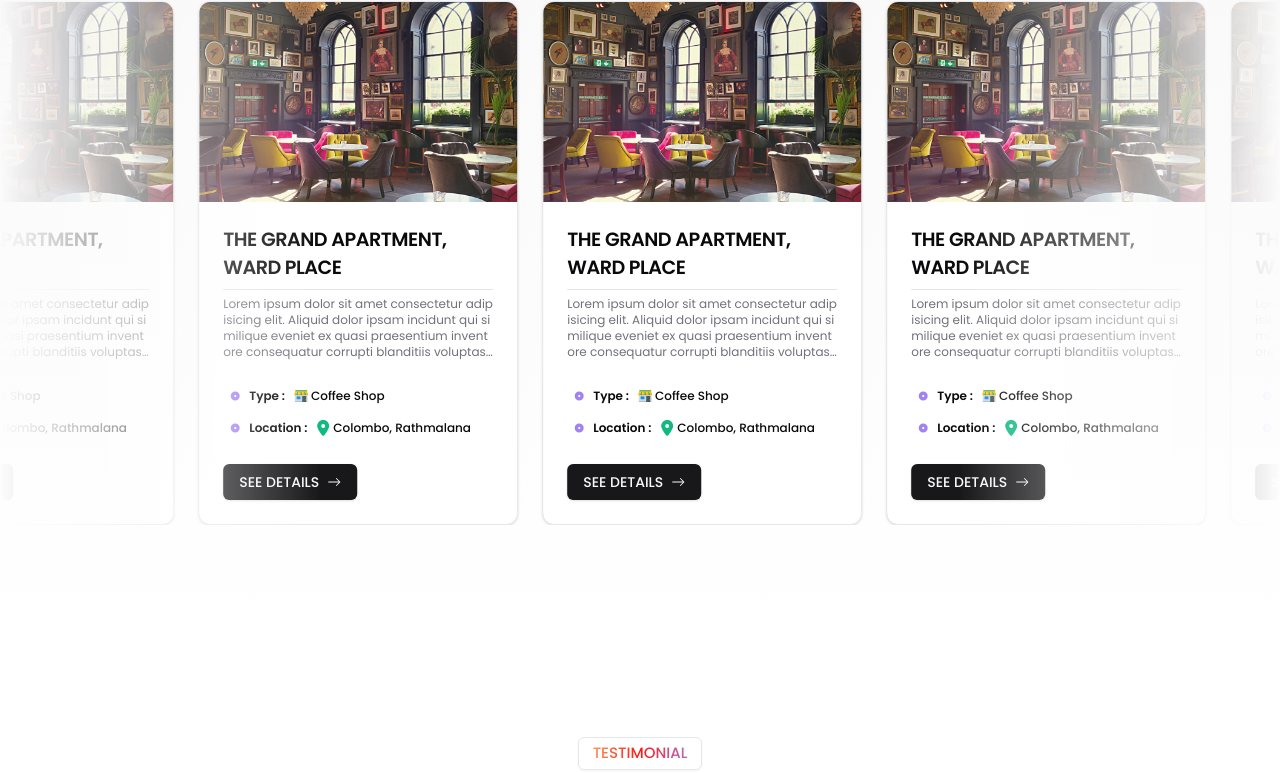
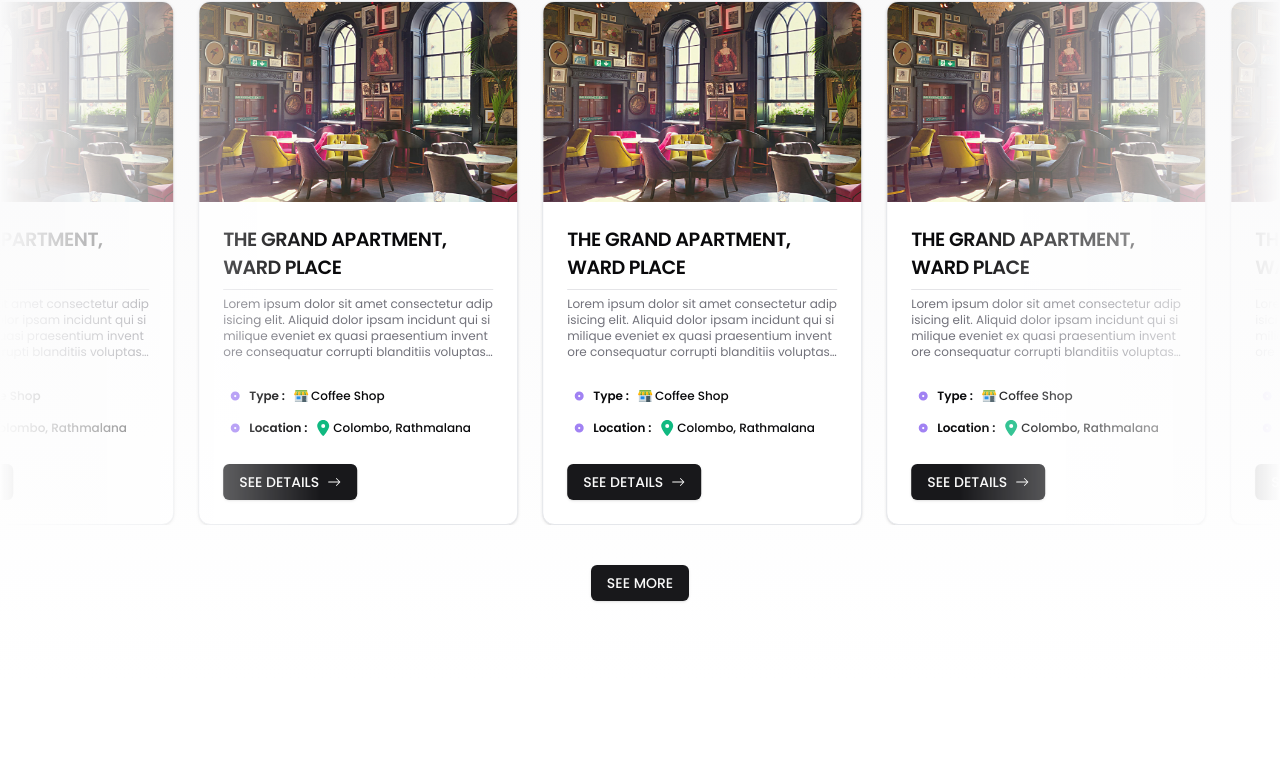
Before and after one commit to indunil-jay/DreamSpace, a Next.js app: page / in a window 1280 px wide. Shown: the part 3781-4554 px from the top of the page. Built offline with nearby package versions, Linux system fonts and the light colour scheme.

Commit message:
add project navigation

```diff
--- a/src/components/pages/home/our-work-cards.tsx
+++ b/src/components/pages/home/our-work-cards.tsx
@@ -17,6 +17,7 @@
 import { PiDotFill } from "react-icons/pi";
 import { motion, AnimatePresence } from "framer-motion";
 import { cn } from "@/lib/utils";
+import Link from "next/link";
 
 type TProject = (typeof projects)[number];
 
@@ -65,12 +66,14 @@
         </div>
       </CardContent>
       <CardFooter>
+        <Link href={`/portfolio/${project.id}`}>
           <Button>
             <span className="uppercase">See details</span>
             <span className="ml-2">
               <BsArrowRight />
             </span>
           </Button>
+        </Link>
       </CardFooter>
     </Card>
   );
--- a/src/components/pages/home/our-work.tsx
+++ b/src/components/pages/home/our-work.tsx
@@ -1,5 +1,7 @@
 import { SectionHeader } from "@/components/section-header";
 import { WorksCards } from "@/components/pages/home/our-work-cards";
+import Link from "next/link";
+import { Button } from "@/components/ui/button";
 
 export const OurWorkSection = () => {
   return (
@@ -11,7 +13,11 @@
           impact our work has on our clients."
       />
       <WorksCards />
-      <div className="flex justify-center mt-10"></div>
+      <div className="flex justify-center mt-10 ">
+        <Link href={`/portfolio`}>
+          <Button className="uppercase">See more</Button>
+        </Link>
+      </div>
     </section>
   );
 };
```
Lines whose indentation alone changed are shown as unchanged.
